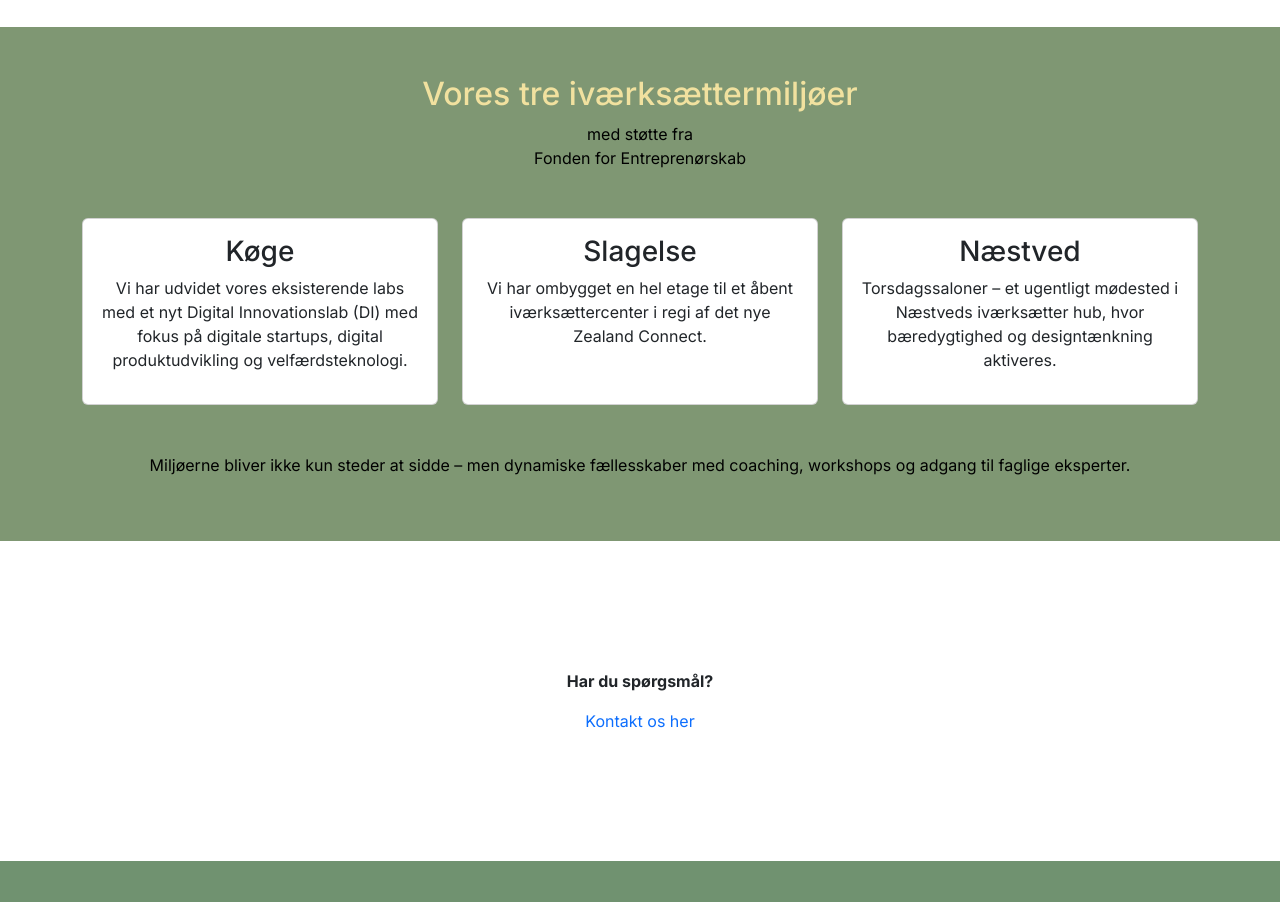
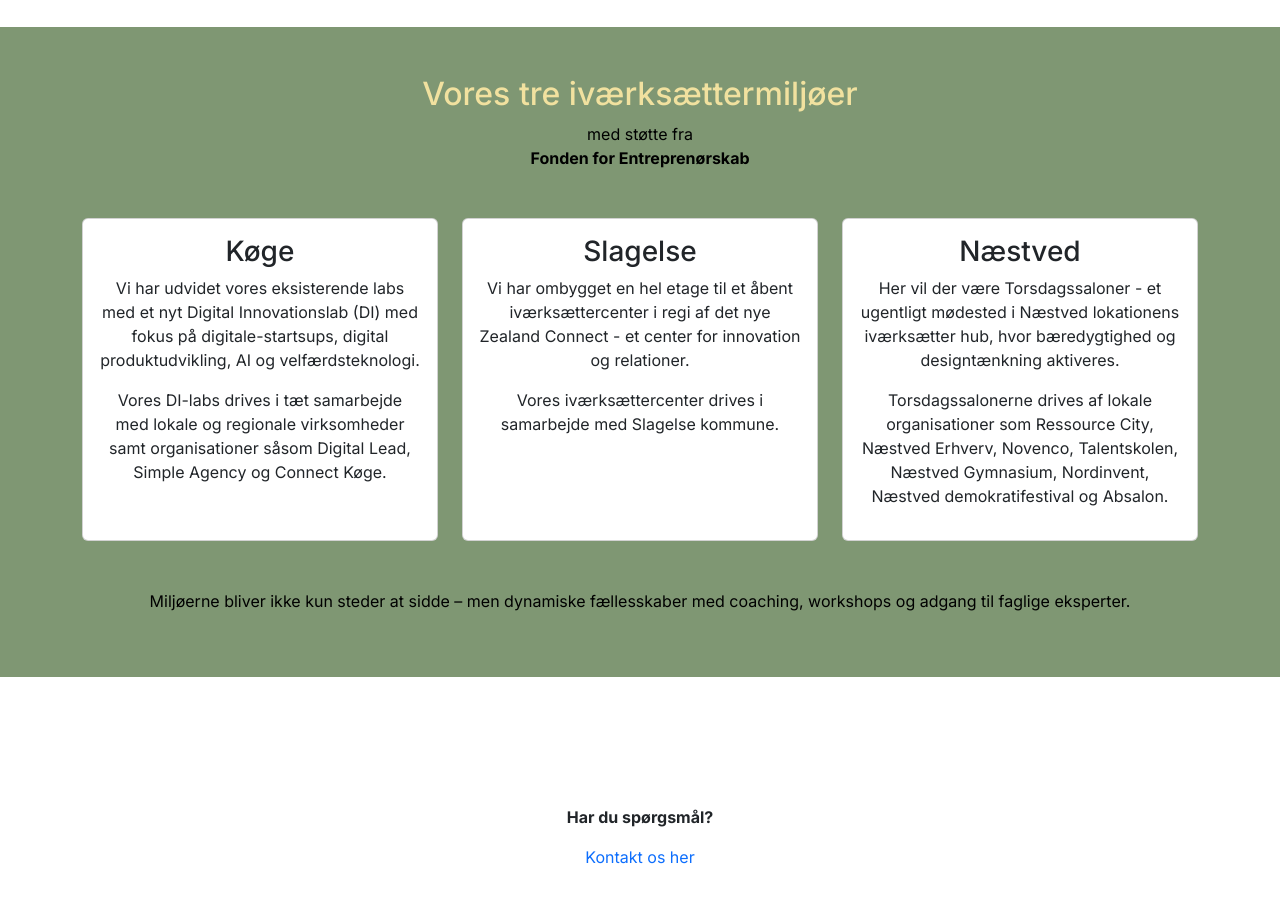
Before and after one commit to Teresath/Eksamen, a website: page index.html in a window 1280 px wide. Shown: the part 1117-2019 px from the top of the page. Drawn offline with nearby package versions, Linux system fonts and the light colour scheme; files that its build step writes are made by us from their sources.

```diff
--- a/index.html
+++ b/index.html
@@ -105,37 +105,31 @@
 
         <h2>Vores tre iværksættermiljøer</h2>
         <p class="mb-5">
-            med støtte fra <br>Fonden for Entreprenørskab</br>
+            med støtte fra <br><b>Fonden for Entreprenørskab</b></br>
         </p>
 
         <div class="row">
             <div class="col-md-4 mb-4">
                 <div class="card h-100 p-3">
                     <h3>Køge</h3>
-                    <p>
-                        Vi har udvidet vores eksisterende labs med et nyt Digital Innovationslab (DI)
-                        med fokus på digitale startups, digital produktudvikling og velfærdsteknologi.
-                    </p>
+                    <p>Vi har udvidet vores eksisterende labs med et nyt Digital Innovationslab (DI) med fokus på digitale-startsups, digital produktudvikling, AI og velfærdsteknologi.</p>
+                    <p>Vores DI-labs drives i tæt samarbejde med lokale og regionale virksomheder samt organisationer såsom Digital Lead, Simple Agency og Connect Køge.</p>
                 </div>
             </div>
 
             <div class="col-md-4 mb-4">
                 <div class="card h-100 p-3">
                     <h3>Slagelse</h3>
-                    <p>
-                        Vi har ombygget en hel etage til et åbent iværksættercenter
-                        i regi af det nye Zealand Connect.
-                    </p>
+                    <p>Vi har ombygget en hel etage til et åbent iværksættercenter i regi af det nye Zealand Connect - et center for innovation og relationer.</p>
+                    <p>Vores iværksættercenter drives i samarbejde med Slagelse kommune.</p>
                 </div>
             </div>
 
             <div class="col-md-4 mb-4">
                 <div class="card h-100 p-3">
                     <h3>Næstved</h3>
-                    <p>
-                        Torsdagssaloner – et ugentligt mødested i Næstveds iværksætter hub,
-                        hvor bæredygtighed og designtænkning aktiveres.
-                    </p>
+                    <p>Her vil der være Torsdagssaloner - et ugentligt mødested i Næstved lokationens iværksætter hub, hvor bæredygtighed og designtænkning aktiveres.</p>
+                    <p>Torsdagssalonerne drives af lokale organisationer som Ressource City, Næstved Erhverv, Novenco, Talentskolen, Næstved Gymnasium, Nordinvent, Næstved demokratifestival og Absalon.</p>
                 </div>
             </div>
 
```
